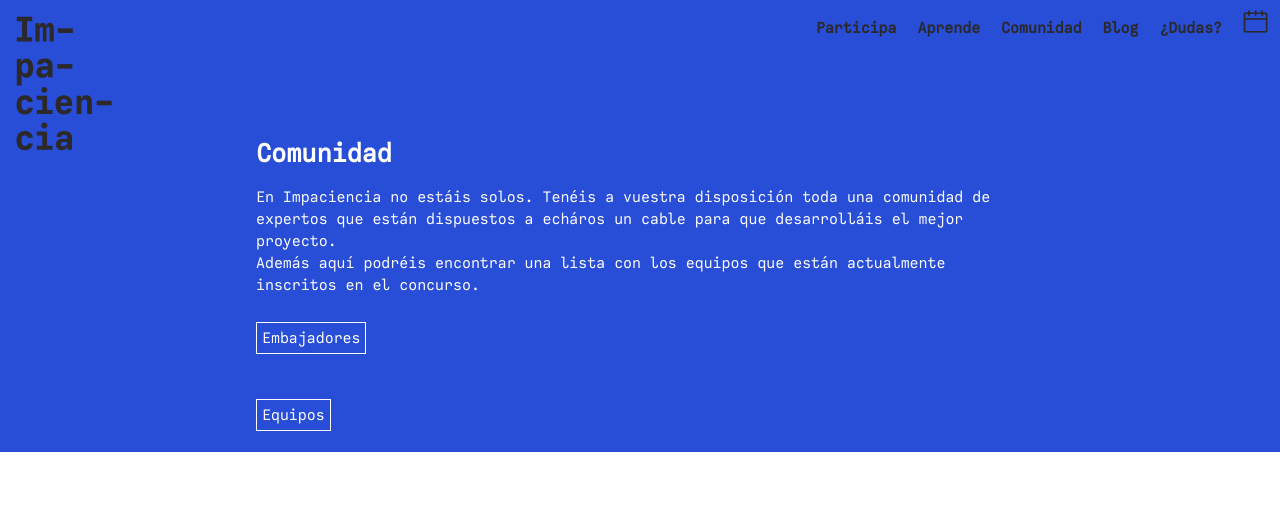
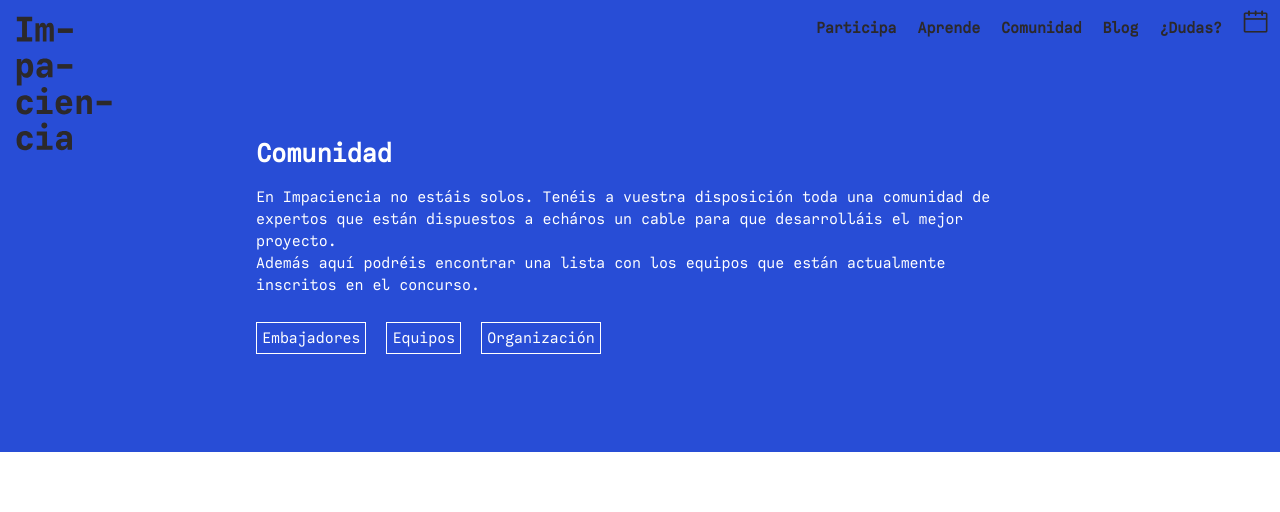
Before and after one commit to Impaciencia/impaciencia.github.io, a Jekyll site: the page built from comunidad.html, in a window 1280 px wide and 1400 px high. Shown: the top 512 px of the window. Built offline with Jekyll 4.4.1, drawn with Linux system fonts in a browser that asks for light colours; some web fonts are replaced; grey boxes are pictures that could not be loaded.

Commit message:
new style for menu

```diff
--- a/css/style.css
+++ b/css/style.css
@@ -1126,7 +1126,7 @@
     margin-right: 20px;
     text-align: left;
     float: left;
-    clear: both;
+    /* clear: both; */
 }
 
 .contenidocomunidad .boton a {
```
